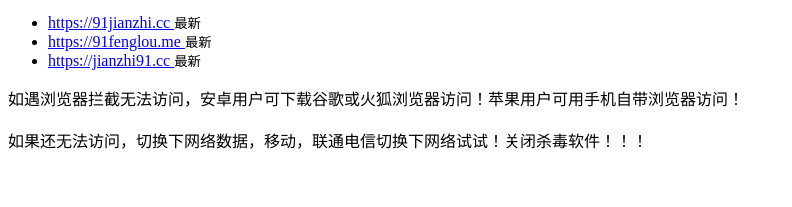
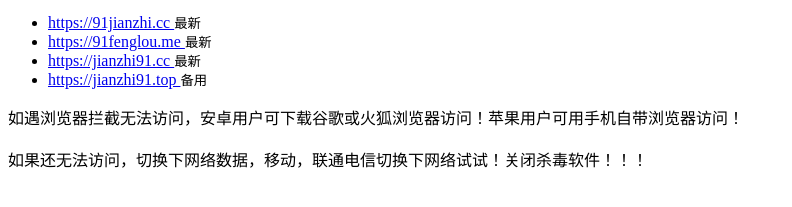
Before and after one commit to wanlin88888/wanlin88888.github.io, a plain HTML site: page index.html in a window 1280 px wide. Shown: the part 199-406 px from the top of the page, without its empty margins (0-792 px from the left). Drawn offline with Linux system fonts and the light colour scheme.

Commit message:
Update index.html

```diff
--- a/index.html
+++ b/index.html
@@ -44,6 +44,13 @@
                         </a>
                         <small><time>最新</time></small>
                     </li>
+			                                    			<li>
+                        <a href="https://jianzhi91.top" target="_blank">
+                            https://jianzhi91.top
+                        </a>
+                        <small><time>备用</time></small>
+                    </li>
+
 
                 </ul>
 
```
